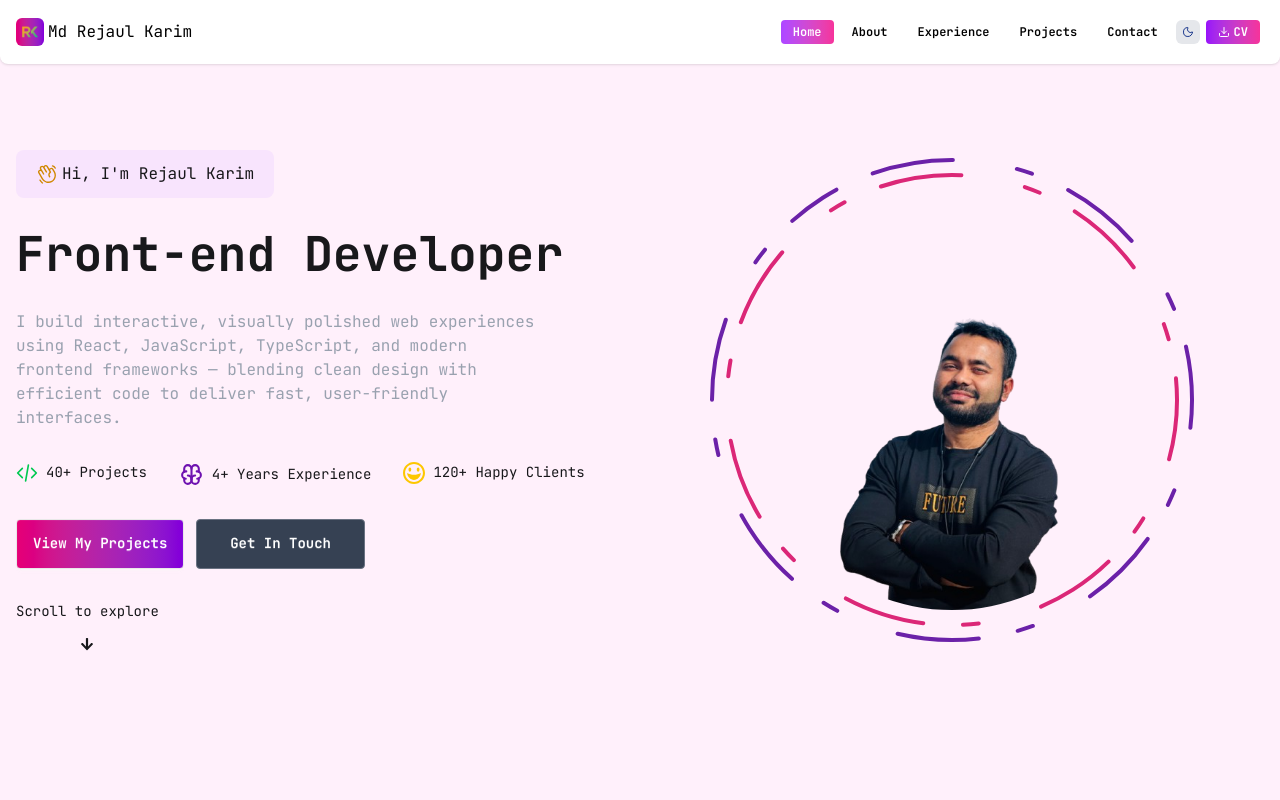
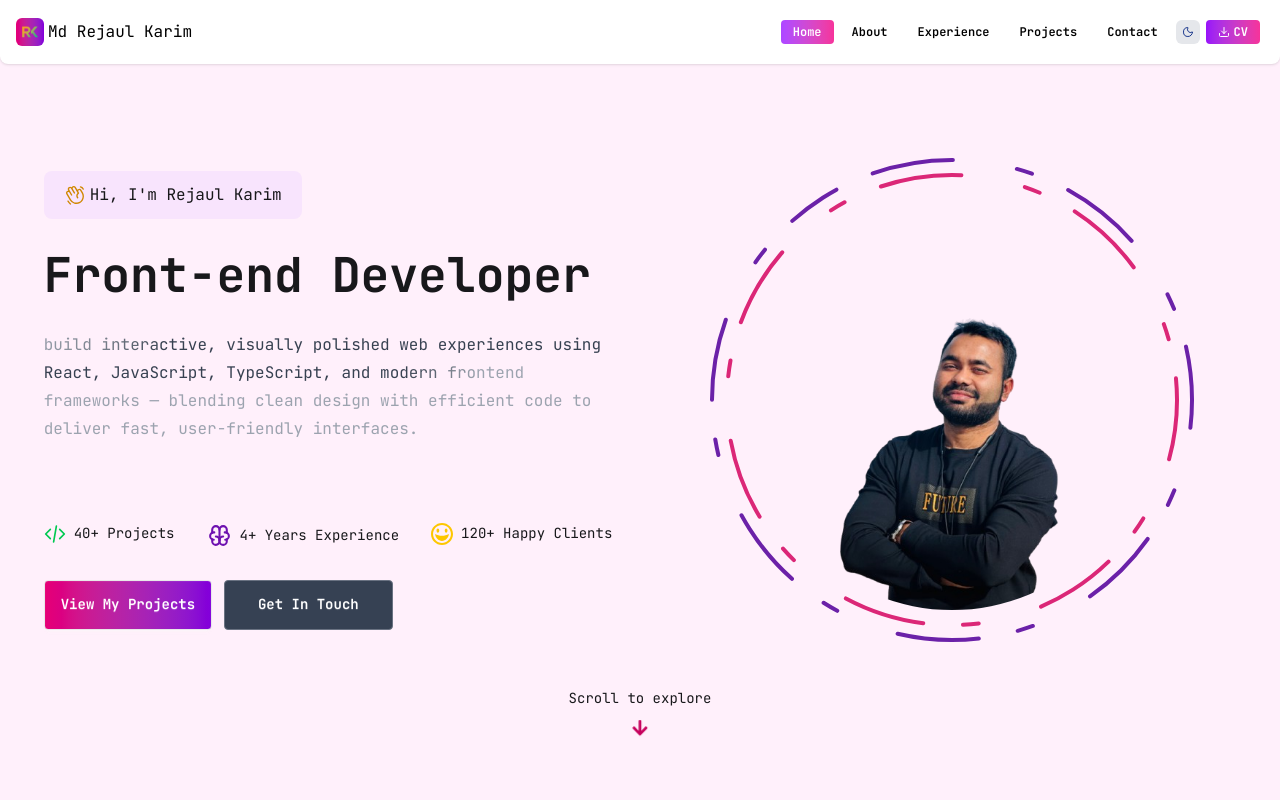
Before and after one commit to rejaulvoice18/rejaul-karim-portfolio, a React (Vite) app: page / in a window 1280 px wide. Shown: the top 800 px of the page. Built offline with nearby package versions, Linux system fonts and the light colour scheme.

Commit message:
Implemented Type Writer Animation in Description

```diff
--- /dev/null
+++ b/src/components/HomeDescription.jsx
@@ -0,0 +1,42 @@
+import React, { useEffect, useState } from 'react';
+
+import { motion } from "framer-motion";
+import { useTypewriter } from '../hook/user-type-writer';
+
+const HomeDescription = () => {
+    const [hasLoaded, setHasLoaded] = useState(false);
+
+    const description = "I build interactive, visually polished web experiences using React, JavaScript, TypeScript, and modern frontend frameworks — blending clean design with efficient code to deliver fast, user-friendly interfaces."
+    const { displayedText, isComplete } = useTypewriter(description, 30);
+
+    useEffect(() => {
+        setHasLoaded(true);
+    }, [])
+    return (
+        <motion.p
+            className="w-auto font-normal leading-7 mb-6 min-h-30"
+            initial={{ opacity: 0 }}
+            animate={{ opacity: 1 }}
+            transition={{ delay: 1, duration: 0.5 }}
+        >
+            {hasLoaded ? (
+                displayedText.split("").map((char, index) => (
+                    <motion.span
+                        key={index}
+                        initial={{ color: "rgb(156 163 175)" }}
+                        animate={{
+                            color: isComplete ? "rgb(156 163 175)" : "rgb(55 65 81)",
+                        }}
+                        transition={{ duration: 0.5, delay: index * 0.03 }}
+                    >
+                        {char}
+                    </motion.span>
+                ))
+            ) : (
+                <span className="text-white/60">{description}</span>
+            )}
+        </motion.p>
+    );
+};
+
+export default HomeDescription;
--- /dev/null
+++ b/src/hook/user-type-writer.js
@@ -0,0 +1,23 @@
+import { useState, useEffect } from "react";
+
+export function useTypewriter(text, speed = 50) {
+  const [displayedText, setDisplayedText] = useState("");
+  const [isComplete, setIsComplete] = useState(false);
+
+  useEffect(() => {
+    let i = 0;
+    const timer = setInterval(() => {
+      if (i < text.length) {
+        setDisplayedText((prev) => prev + text.charAt(i));
+        i++;
+      } else {
+        clearInterval(timer);
+        setIsComplete(true);
+      }
+    }, speed);
+
+    return () => clearInterval(timer);
+  }, [text, speed]);
+
+  return { displayedText, isComplete };
+}
--- a/src/pages/Home/Hero/Hero.jsx
+++ b/src/pages/Home/Hero/Hero.jsx
@@ -6,17 +6,18 @@ import { PiHandWaving } from 'react-icons/pi';
 import { TbBrain } from 'react-icons/tb';
 import Photo from '../../../components/Photo';
 import { useLocation } from 'react-router-dom';
+import HomeDescription from '../../../components/HomeDescription';
 
 const Hero = () => {
     const location = useLocation();
 
-    useEffect(()=>{
+    useEffect(() => {
         const scrollTarget = location.state?.scrollTo;
 
-        if(scrollTarget){
+        if (scrollTarget) {
             const el = document.getElementById(scrollTarget);
-            if(el){
-                el.scrollIntoView({behavior: 'smooth'});
+            if (el) {
+                el.scrollIntoView({ behavior: 'smooth' });
             }
         }
 
@@ -33,9 +34,14 @@ const Hero = () => {
                             </h6>
                         </div>
                         <h1 className='text-2xl md:text-3xl lg:text-5xl dark:text-white font-bold'>Front-end Developer</h1>
-                        <p className='text-gray-400 w-5/6 md:w-5/6'>I build interactive, visually polished web experiences using React, JavaScript,
+                        {/* <p className='text-gray-400 w-5/6 md:w-5/6'>I build interactive, visually polished web experiences using React, JavaScript,
                             TypeScript, and modern frontend frameworks — blending clean design with efficient
-                            code to deliver fast, user-friendly interfaces.</p>
+                            code to deliver fast, user-friendly interfaces.</p> */}
+                            <div className='w-full h-[170px] md:h-[160px] relative'>
+                                <div className='absolute top-0 left-0 w-full h-full'>
+                                    <HomeDescription />
+                                </div>
+                            </div>
                         <div className='flex flex-wrap justify-center md:justify-start md:items-start items-center gap-3 md:gap-8 px-2 md:px-0'>
                             <div className='flex gap-2 items-center'>
                                 <span className='text-green-500'><HiMiniCodeBracket size={22} /></span>
@@ -54,14 +60,17 @@ const Hero = () => {
                             <button className='btn bg-gradient-to-r from-pink-600 to-purple-700 text-white w-full sm:w-auto py-6'><a href="#project">View My Projects</a></button>
                             <button className='btn btn-outline text-white bg-gray-700 border-gray-500 w-full sm:w-auto py-6'><a href="#contact">Get In Touch</a></button>
                         </div>
-                        <div className='text-sm space-y-4 dark:text-gray-400 flex-col justify-items-center'>
-                            <p>Scroll to explore</p>
-                            <FaArrowDown />
-                        </div>
                     </div>
                     <div className='h-full w-full flex items-center justify-center'>
                         <Photo />
                     </div>
+                </div>
+                <div className='-mt-28 pb-16 text-sm space-y-4 dark:text-gray-400 flex-col justify-items-center'>
+                    <p>Scroll to explore</p>
+                    <div className="relative h-16">
+                        <FaArrowDown className="text-pink-700 absolute left-1/2 -translate-x-1/2 animate-bounce scale-125" />
+                    </div>
+
                 </div>
             </section>
         </div>
```
